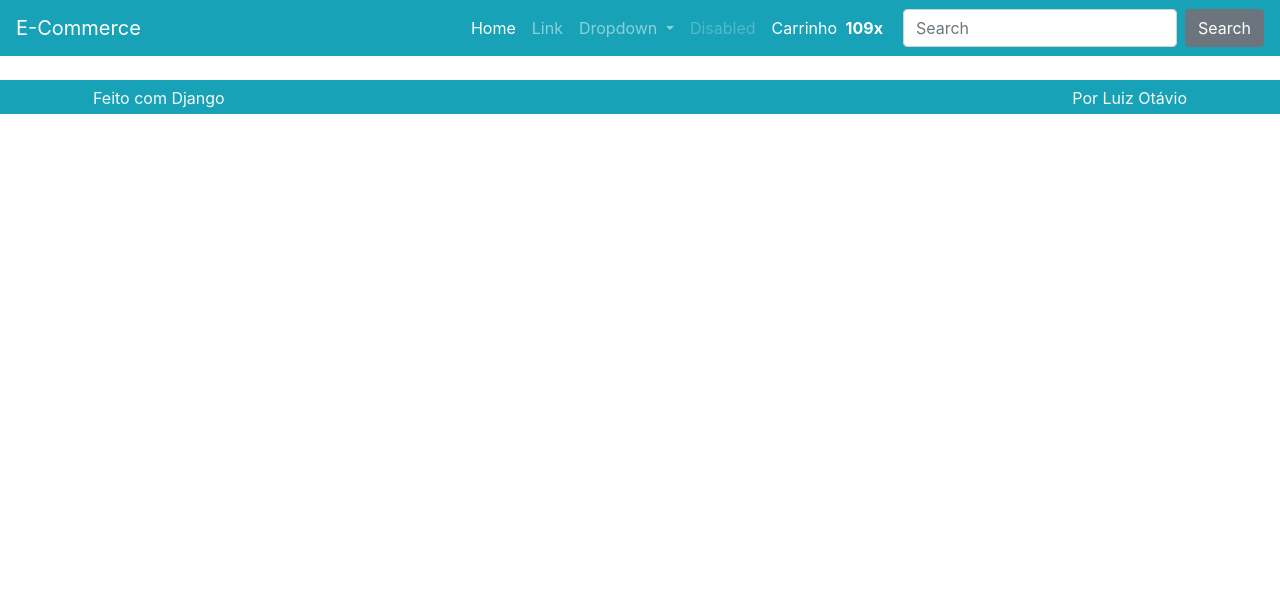
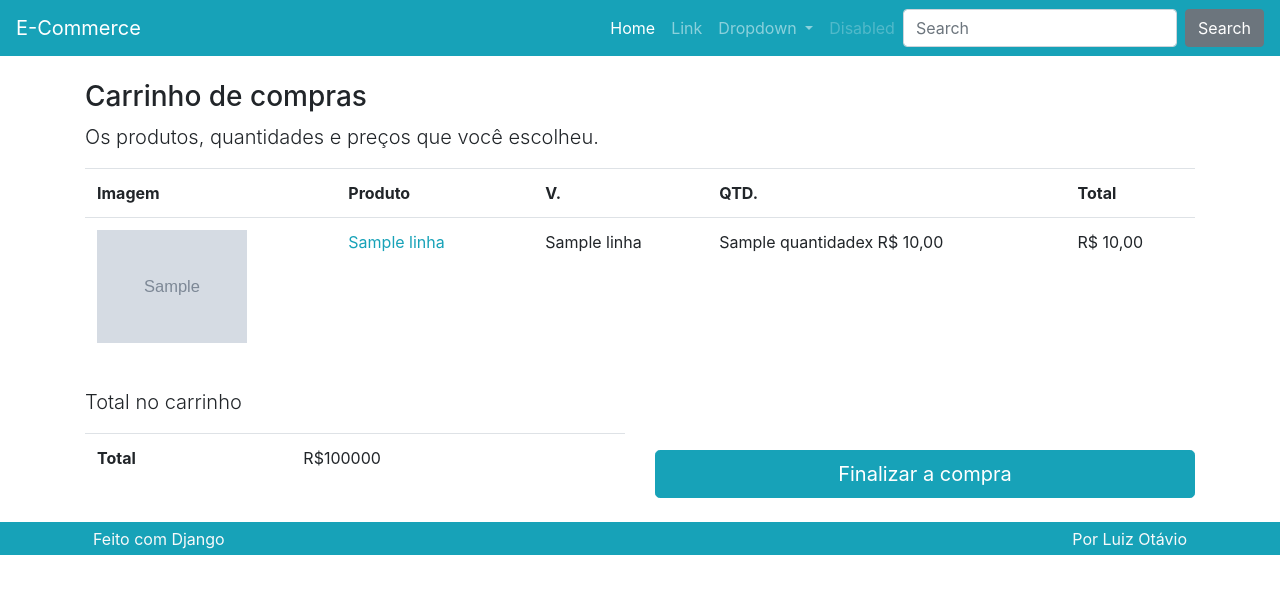
Before and after one commit to abreno76/ecommerce, a Django app: template produto/templates/produto/carrinho.html in a window 1280 px wide. Shown: the top 594 px of the page. Run offline with Django 4.2, Linux system fonts and the light colour scheme; the template is opened without the code that fills it: most values are stand-ins (such as "Sample title", 1, 10 or a date in 2020); grey boxes marked "Sample" are stand-in pictures; some libraries are stand-ins or nearby versions.

Commit message:
Projeto e-commerce: Renderizando o carrinho (Parte 1)

```diff
--- a/produto/templates/produto/carrinho.html
+++ b/produto/templates/produto/carrinho.html
@@ -1,7 +1,91 @@
 {% extends 'base.html' %}
+{% load omfilters %}
+{% load static %}
 
 {% block conteudo %}
 
-{{ request.session.carrinho }}
+{% if carrinho %}
+
+<div class="row mt-3">
+    <div class="col">
+        <h3>Carrinho de compras</h3>
+        <p class="lead">Os produtos, quantidades e preços que você escolheu.</p>
+
+        <div class="table-responsive">
+            <table class="table">
+                <tr>
+                    <th class="d-none d-lg-block">Imagem</th>
+                    <th>Produto</th>
+                    <th>V.</th>
+                    <th>QTD.</th>
+                    <th>Total</th>
+                </tr>
+
+                {% for linha in carrinho.values  %}
+                <tr>
+                    <td class="d-none d-lg-block">
+                        <img class="cart-img" src="{% get_media_prefix %}{{ linha.imagem }}">
+                    </td>
+                    <td>
+                        <a href="{% url 'produto:detalhe' linha.slug%} ">
+                            {{linha.produto_nome}}
+                        </a>
+                        <a class="ml-3" href="{% url 'produto:removerdocarrinho'%}?vid={{ linha.variacao_id}}">
+                            <i class="fas fa-times-circle text-danger" aria-hidden="true"></i>
+                        </a>
+                    </td>
+                    <td>{{linha.variacao_nome}}</td>
+                    <td>{{linha.quantidade}}x
+                        {% if linha.preco_unitario_promocional %}
+                        {{ linha.preco_unitario_promocional|formata_preco }}
+                        {% else %}
+                        {{linha.preco_unitario|formata_preco}}
+                        {% endif %}
+                        </td>
+
+                    {% if linha.preco_quantitativo_promocional %}
+                        <td>{{linha.preco_quantitativo_promocional|formata_preco}}</td>
+                    {% else %}
+                        <td>{{linha.preco_quantitativo|formata_preco}}</td>
+                    {% endif %}
+                </tr>
+                {% endfor %}
+
+            </table>
+        </div>
+    </div>
+</div>
+
+<div class="row mt-3">
+    <div class="col-lg">
+        <p class='lead'>Total no carrinho</p>
+
+        <div class='table-responsive'>
+            <table class="table">
+                <tr>
+                    <td class="font-weight-bold">Total</td>
+                    <td>R$100000</td>
+                </tr>
+            </table>
+        </div>
+    </div>
+    <div class="col-lg mt-auto">
+        <a class="btn btn-lg btn-block btn-primary" href="#">
+            Finalizar a compra
+        </a>
+    </div>
+</div>
+{% else %}
+
+<div class="row mt-3">
+    <div class="col">
+        <h3>Carrinho vazio</h3>
+        <p class="lead">Não há produtos no seu carrinho.</p>
+    </div>
+</div>
+
+{% endif %}
+
+
 
 {% endblock conteudo %}
--- a/produto/templatetags/omfilters.py
+++ b/produto/templatetags/omfilters.py
@@ -6,3 +6,8 @@ register = Library()
 @register.filter
 def formata_preco(val):
     return f'R$ {val:.2f}'.replace('.', ',')
+
+
+@register.filter
+def qtd_item_carrinho(carrinho):
+    return sum([item['quantidade'] for item in carrinho.values()])
--- a/templates/parciais/_nav.html
+++ b/templates/parciais/_nav.html
@@ -1,3 +1,5 @@
+{% load omfilters %}
+
 <nav class="navbar navbar-dark bg-primary navbar-expand-lg">
     <a class="navbar-brand" href="{% url 'produto:lista' %}">E-Commerce</a>
     <button class="navbar-toggler" type="button" data-toggle="collapse" data-target="#navbarSupportedContent"
@@ -28,19 +30,22 @@
             <li class="nav-item">
                 <a class="nav-link disabled" href="#">Disabled</a>
             </li>
+
+            {% if request.session.carrinho %}
             <li class="nav-item">
                 <a class="nav-link nav-cart-link active" href="{% url 'produto:carrinho' %}">
                     <span class="nav-cart-text mr-1">
                         Carrinho
                     </span>
                     <span class="nav-cart-count mr-1">
-                        <strong>109x</strong>
+                        <strong>{{request.session.carrinho|qtd_item_carrinho}}x</strong>
                     </span>
                     <span class="nav-cart-icon mr-2">
                         <i class="fas fa-shopping-cart"></i>
                     </span>
                 </a>
             </li>
+            {% endif %}
         </ul>
         <form class="form-inline my-2 my-lg-0">
             <input class="form-control mr-sm-2" type="search" placeholder="Search" aria-label="Search">
```
Also changed, not shown: produto/views.py (+29 -2 lines).
